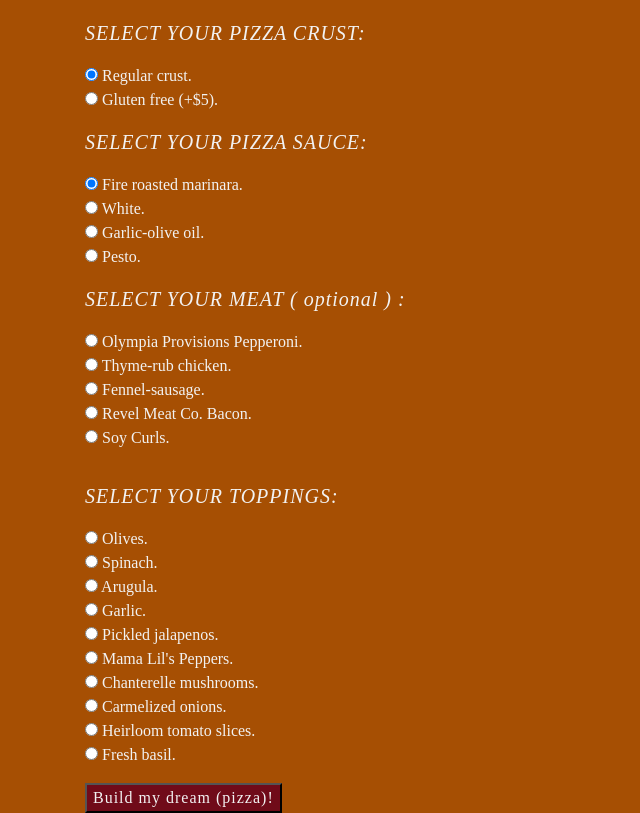
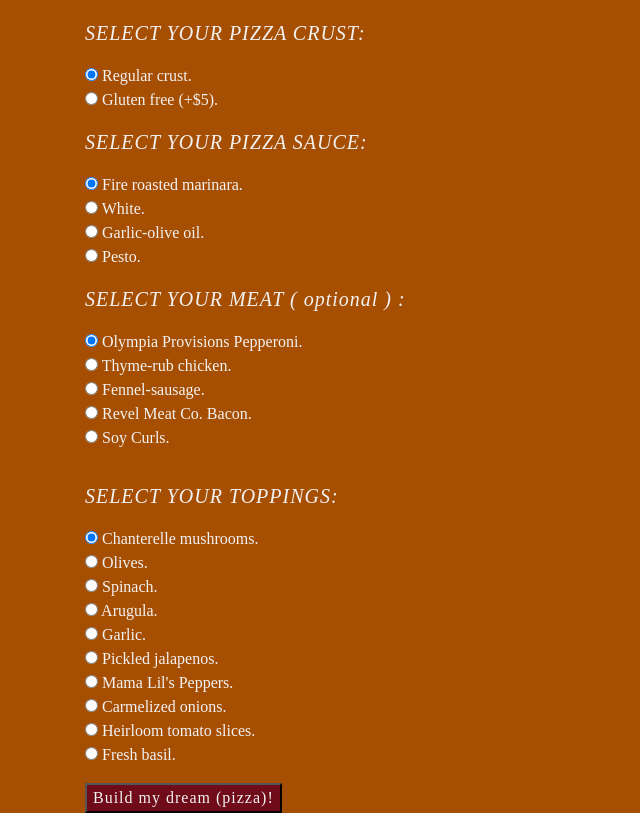
Before and after one commit to dani-t-codes/independent-project4, a plain HTML site: page index.html in a window 1280 px wide. Shown: the part 1015-1828 px from the top of the page, without its empty margins (0-640 px from the left). Drawn offline with Linux system fonts and the light colour scheme.

Commit message:
Add checked radio selections to meat and veg

```diff
--- a/index.html
+++ b/index.html
@@ -50,7 +50,7 @@
         </div>
         <div class="form-group" id="pizza-meat">
           <p>SELECT YOUR MEAT ( optional ) :</p>
-          <input type="radio" name="pizza-meat" id="Pepperoni"> Olympia Provisions Pepperoni.<br>
+          <input type="radio" name="pizza-meat" id="Pepperoni" checked> Olympia Provisions Pepperoni.<br>
           <input type="radio" name="pizza-meat" id="Chicken"> Thyme-rub chicken.<br>
           <input type="radio" name="pizza-meat" id="Sausage"> Fennel-sausage.<br>
           <input type="radio" name="pizza-meat" id="Bacon"> Revel Meat Co. Bacon.<br>
@@ -58,13 +58,13 @@
         </div>
         <div class="form-group" id="pizza-veg">
           <p>SELECT YOUR TOPPINGS:</p>
+          <input type="radio" name="pizza-veg" id="Mushrooms" checked> Chanterelle mushrooms.<br>
           <input type="radio" name="pizza-veg" id="Olives"> Olives.<br>
           <input type="radio" name="pizza-veg" id="Spinach"> Spinach.<br>
           <input type="radio" name="pizza-veg" id="Arugula"> Arugula.<br>
           <input type="radio" name="pizza-veg" id="Garlic"> Garlic.<br>
           <input type="radio" name="pizza-veg" id="Jalapeno"> Pickled jalapenos.<br>
           <input type="radio" name="pizza-veg" id="Chiles"> Mama Lil's Peppers.<br>
-          <input type="radio" name="pizza-veg" id="Mushrooms"> Chanterelle mushrooms.<br>
           <input type="radio" name="pizza-veg" id="Onion"> Carmelized onions.<br>
           <input type="radio" name="pizza-veg" id="Tomato"> Heirloom tomato slices.<br>
           <input type="radio" name="pizza-veg" id="Basil"> Fresh basil.<br>
```
